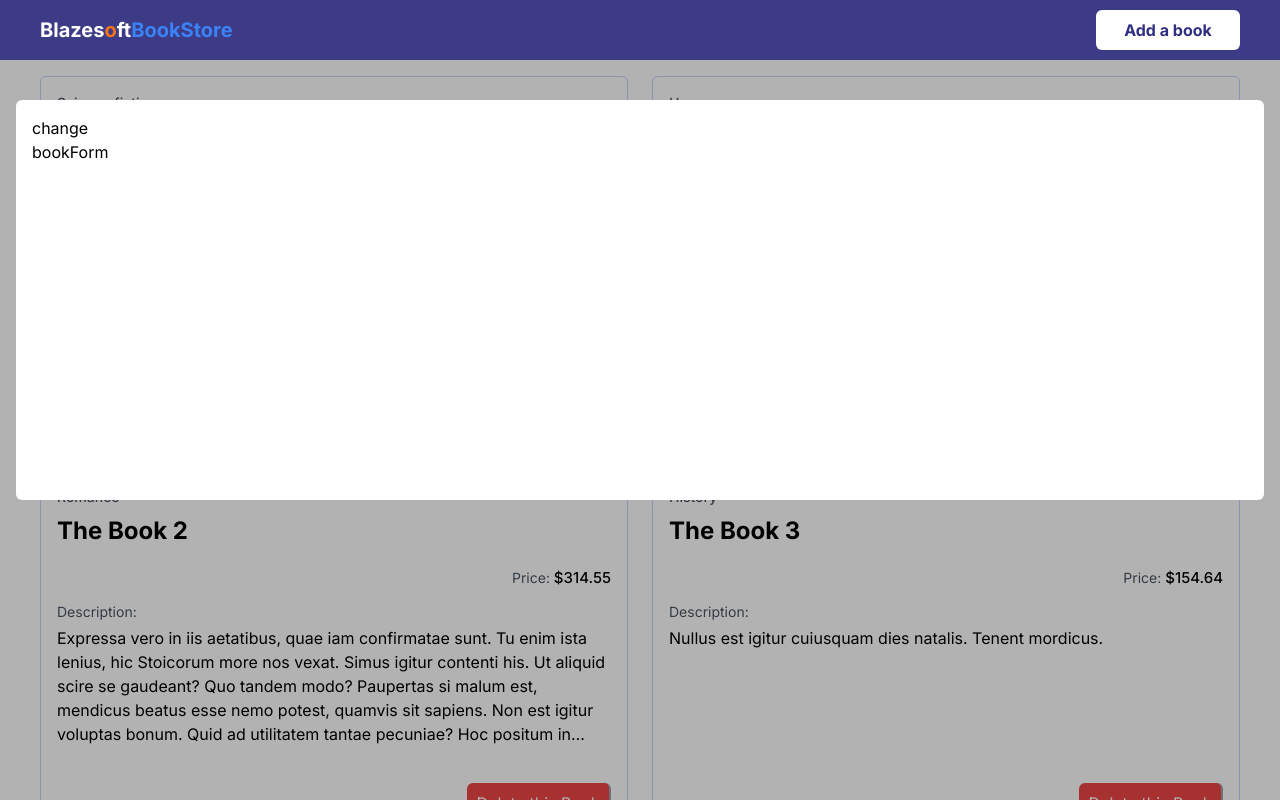
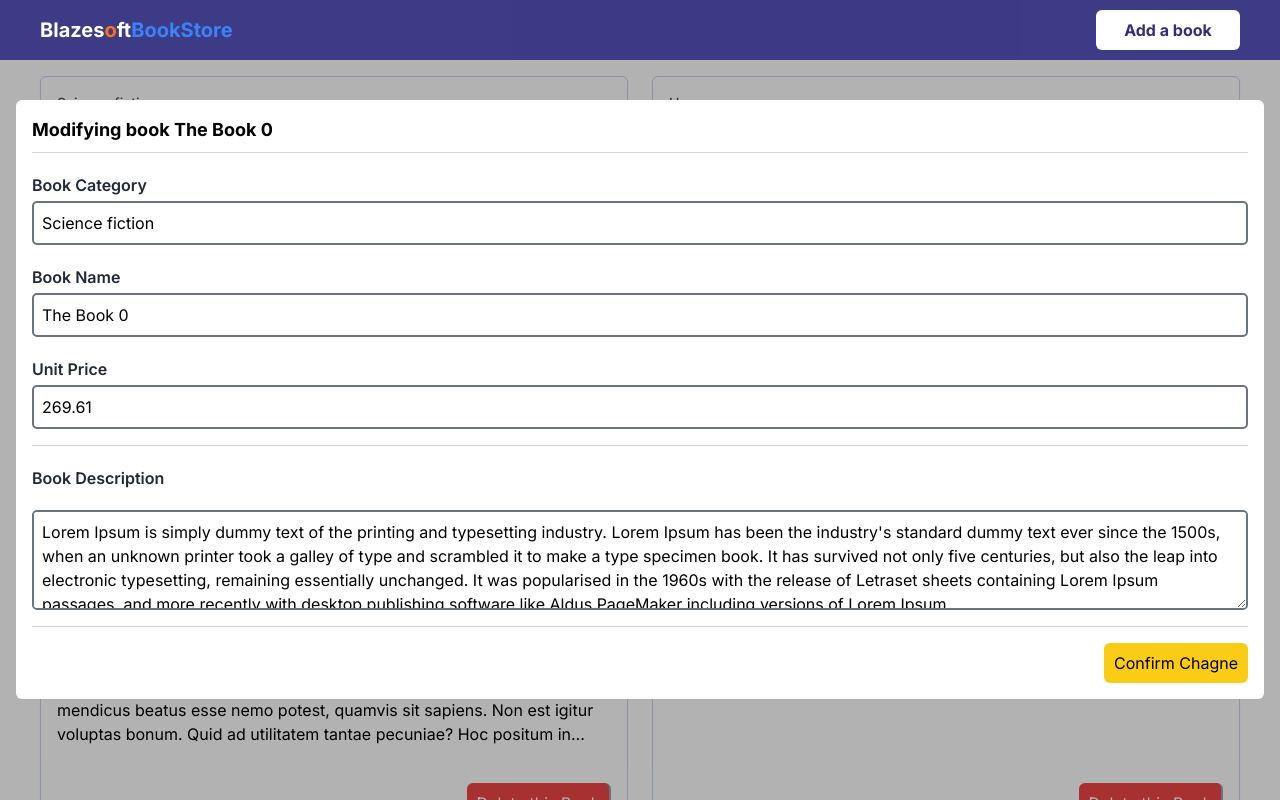
Before and after one commit to JensonCode/bookstore, a Next.js app: page / in a window 1280 px wide. Both pictures are taken after a click on the element 334 px from the left and 261 px from the top of the page. Shown: the top 800 px of the page. Built offline with nearby package versions, Linux system fonts and the light colour scheme.

Commit message:
feat: book form with client side validation

```diff
--- a/src/components/bookForm.tsx
+++ b/src/components/bookForm.tsx
@@ -1,33 +1,104 @@
 'use client';
 
 import { Book } from '@/lib/data/books';
-import { bookFormData, bookFormSchema } from '@/lib/schema/bookForm';
+import {
+  bookFormInputs,
+  bookFormData,
+  bookFormSchema,
+} from '@/lib/schema/bookForm';
 import { zodResolver } from '@hookform/resolvers/zod';
 import React from 'react';
 import { useForm } from 'react-hook-form';
+import { InputLabel } from './ui/inputLabel';
+import { cn } from '@/utils/cn';
+import Button from './ui/button';
+import { useAppStore } from '@/lib/redux/hooks';
+import { add, update } from '@/lib/redux/features/books/bookSlice';
+import { useSelector } from 'react-redux';
+import { RootState } from '@/lib/redux/store';
 
-type FormProps = {
-  book: Book | undefined;
-};
+export default function BookForm() {
+  const store = useAppStore();
 
-export default function BookForm({ book }: FormProps) {
-  const mutationType = book ? 'change' : 'add';
+  const book = useSelector((state: RootState) => state.books.selectedBook);
+
+  const mutationType = book?.id ? 'Modifying' : 'Adding new book';
 
   const form = useForm<bookFormData>({
     resolver: zodResolver(bookFormSchema),
-    defaultValues: book,
+    defaultValues: book ? book : undefined,
   });
 
-  function onBookFormSubmit(formData: bookFormData) {}
+  function onBookFormSubmit(formData: bookFormData) {
+    if (book?.id) {
+      const updateBook: Book = { id: book.id, ...formData };
+      store.dispatch(update(updateBook));
+    } else {
+      store.dispatch(add(formData));
+    }
+  }
 
   return (
     <form
       id={'book-form-' + mutationType}
       onSubmit={form.handleSubmit(onBookFormSubmit)}
-      className='bg-white h-[400px] rounded-md p-4'
+      className='bg-white rounded-md p-4 flex flex-col space-y-4'
     >
-      <h2>{mutationType}</h2>
-      bookForm
+      <h1 className='font-bold text-lg border-b border-gray-300 pb-2'>
+        {book ? mutationType + ' book ' + book.name : mutationType}
+      </h1>
+
+      <fieldset className='flex flex-col spacey-y-2 md:space-y-4 border-b border-gray-300 pb-4 mb-2 max-md:text-sm'>
+        {bookFormInputs.map((input, index) => (
+          <div
+            className='flex flex-col'
+            key={'book-form-input-' + index}
+          >
+            <InputLabel htmlFor={'book-form-input-' + index}>
+              {input.label}
+            </InputLabel>
+            <input
+              id={'book-form-input-' + index}
+              type={input.type}
+              {...form.register(input.name)}
+              className={cn(
+                ' focus:border-2 focus:border-orange-500 ',
+                'border-gray-500 border-2 rounded-[5px] p-2'
+              )}
+              step={'.01'}
+            />
+            {!!form.formState.errors[input.name] && (
+              <span className='text-sm text-red-500'>
+                {form.formState.errors[input.name]?.message}
+              </span>
+            )}
+          </div>
+        ))}
+      </fieldset>
+
+      <fieldset className='flex flex-col space-y-2 md:space-y-4 border-b border-gray-300 pb-4 mb-4 max-md:text-sm'>
+        <InputLabel htmlFor='book-form-textarea'>Book Description</InputLabel>
+        <textarea
+          id='book-form-textarea'
+          cols={10}
+          {...form.register('description')}
+          className={cn(
+            'min-h-[100px]',
+            ' focus:border-2 focus:border-orange-500 ',
+            'border-gray-500 border-2 rounded-[5px] p-2'
+          )}
+        ></textarea>
+      </fieldset>
+
+      <div className='flex justify-end'>
+        <Button
+          type='submit'
+          form={'book-form-' + mutationType}
+          className='bg-yellow-400'
+        >
+          {book?.id ? 'Confirm Chagne' : 'Add New Book'}
+        </Button>
+      </div>
     </form>
   );
 }
--- a/src/components/ui/button.tsx
+++ b/src/components/ui/button.tsx
@@ -1,14 +1,14 @@
 import { cn } from '@/utils/cn';
 
-interface ButtonProps extends React.BaseHTMLAttributes<HTMLButtonElement> {}
+type ButtonProps = React.ButtonHTMLAttributes<HTMLButtonElement>;
 
 export default function Button({ children, className, ...props }: ButtonProps) {
   return (
     <button
       {...props}
       className={cn(
-        className,
-        'h-10 w-30 md:w-36 rounded-md p-2 max-md:text-sm'
+        'h-10 w-30 md:w-36 rounded-md p-2 max-md:text-sm',
+        className
       )}
     >
       {children}
--- /dev/null
+++ b/src/components/ui/inputLabel.tsx
@@ -0,0 +1,15 @@
+import { cn } from '@/utils/cn';
+import { UseFormRegister, FieldValues } from 'react-hook-form';
+
+type LabelProps = React.LabelHTMLAttributes<HTMLLabelElement>;
+
+export const InputLabel = ({ children, ...props }: LabelProps) => {
+  return (
+    <label
+      className='font-semibold text-gray-800 py-1'
+      htmlFor={props.htmlFor}
+    >
+      {children}
+    </label>
+  );
+};
--- a/src/lib/schema/bookForm.ts
+++ b/src/lib/schema/bookForm.ts
@@ -5,7 +5,7 @@ export const bookFormSchema = z.object({
     .string()
     .min(1, 'Book Name is requied')
     .max(100, 'Book name is too long'),
-  price: z.number().min(0, 'Book Price must be positive value'),
+  price: z.coerce.number().min(1, 'Book Price must be a positive value'),
   category: z
     .string()
     .min(1, 'Book Category is requied')
@@ -17,3 +17,27 @@ export const bookFormSchema = z.object({
 });
 
 export type bookFormData = z.infer<typeof bookFormSchema>;
+
+type FormInput = {
+  name: keyof bookFormData;
+  label: string;
+  type: 'text' | 'number';
+};
+
+export const bookFormInputs: FormInput[] = [
+  {
+    name: 'category',
+    label: 'Book Category',
+    type: 'text',
+  },
+  {
+    name: 'name',
+    label: 'Book Name',
+    type: 'text',
+  },
+  {
+    name: 'price',
+    label: 'Unit Price',
+    type: 'number',
+  },
+];
```
